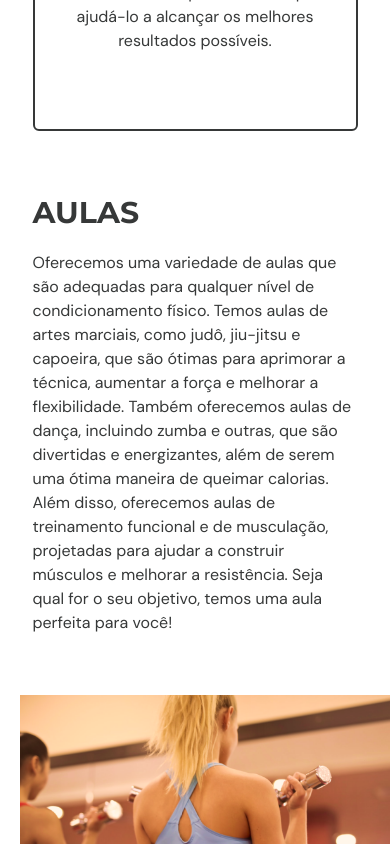
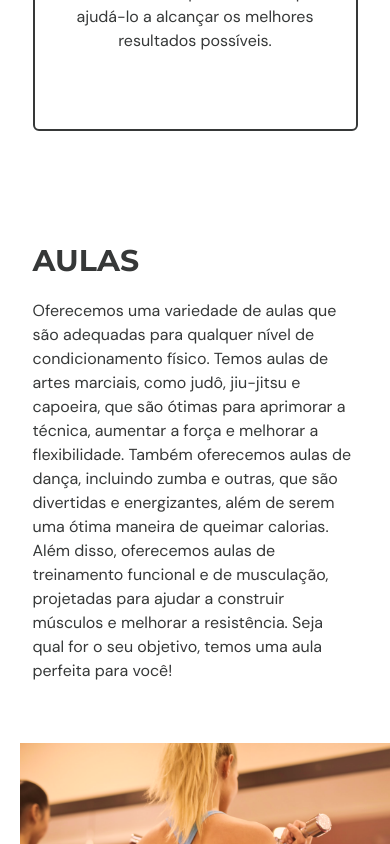
Before and after one commit to aguiarHugo/neo-atletica, a React (Vite) app: page / in a window 390 px wide. Shown: the part 2720-3564 px from the top of the page. Built offline with nearby package versions, Linux system fonts and the light colour scheme.

Commit message:
Small screen py

```diff
--- a/src/scenes/Classes.tsx
+++ b/src/scenes/Classes.tsx
@@ -54,7 +54,7 @@ type Props = {
 
 const Classes = ({ setSelectedPage }: Props) => {
   return (
-    <section id="aulas" className=" mw-full py-16 md:py-28">
+    <section id="aulas" className=" mw-full py-28 md:py-28">
       <motion.div
         onViewportEnter={() => setSelectedPage(SelectedPage.Aulas)}
       >
```
